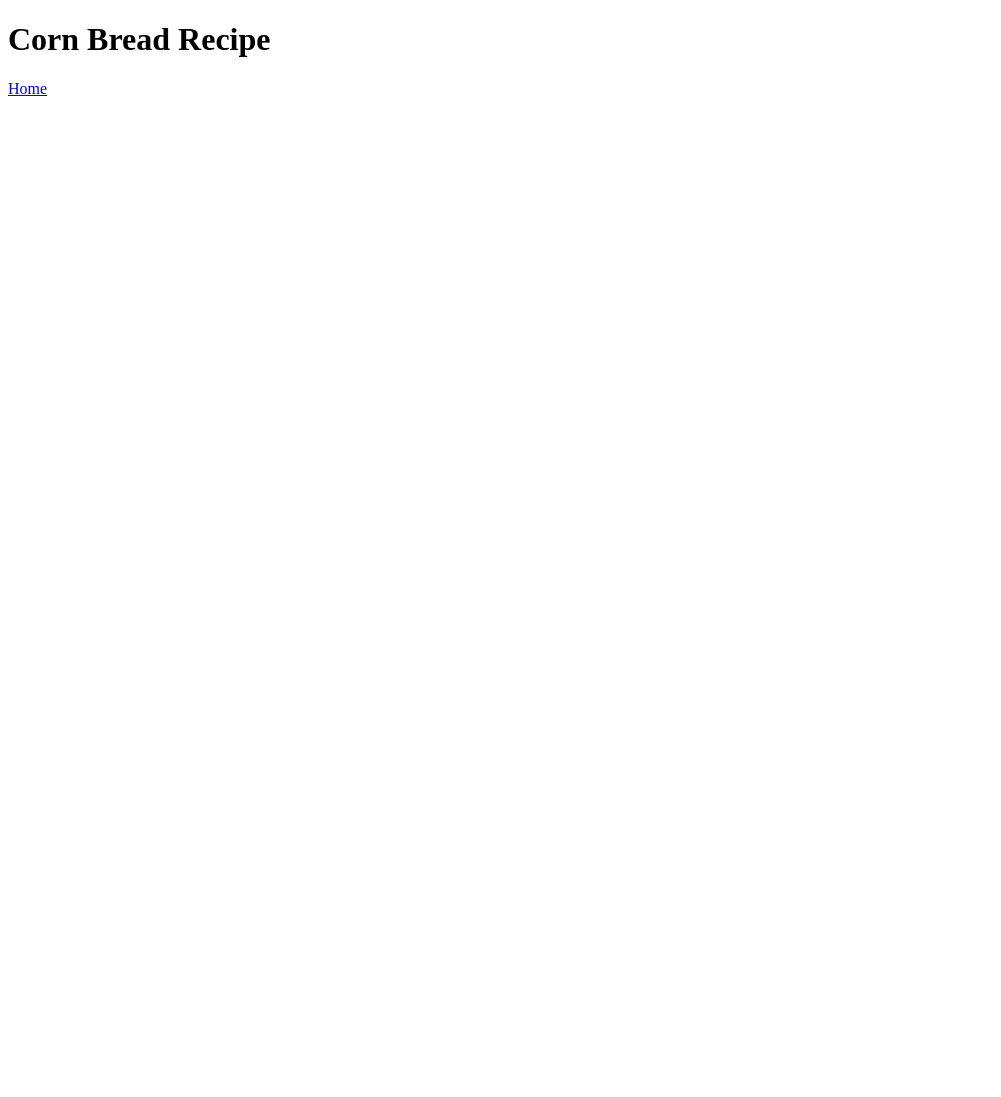
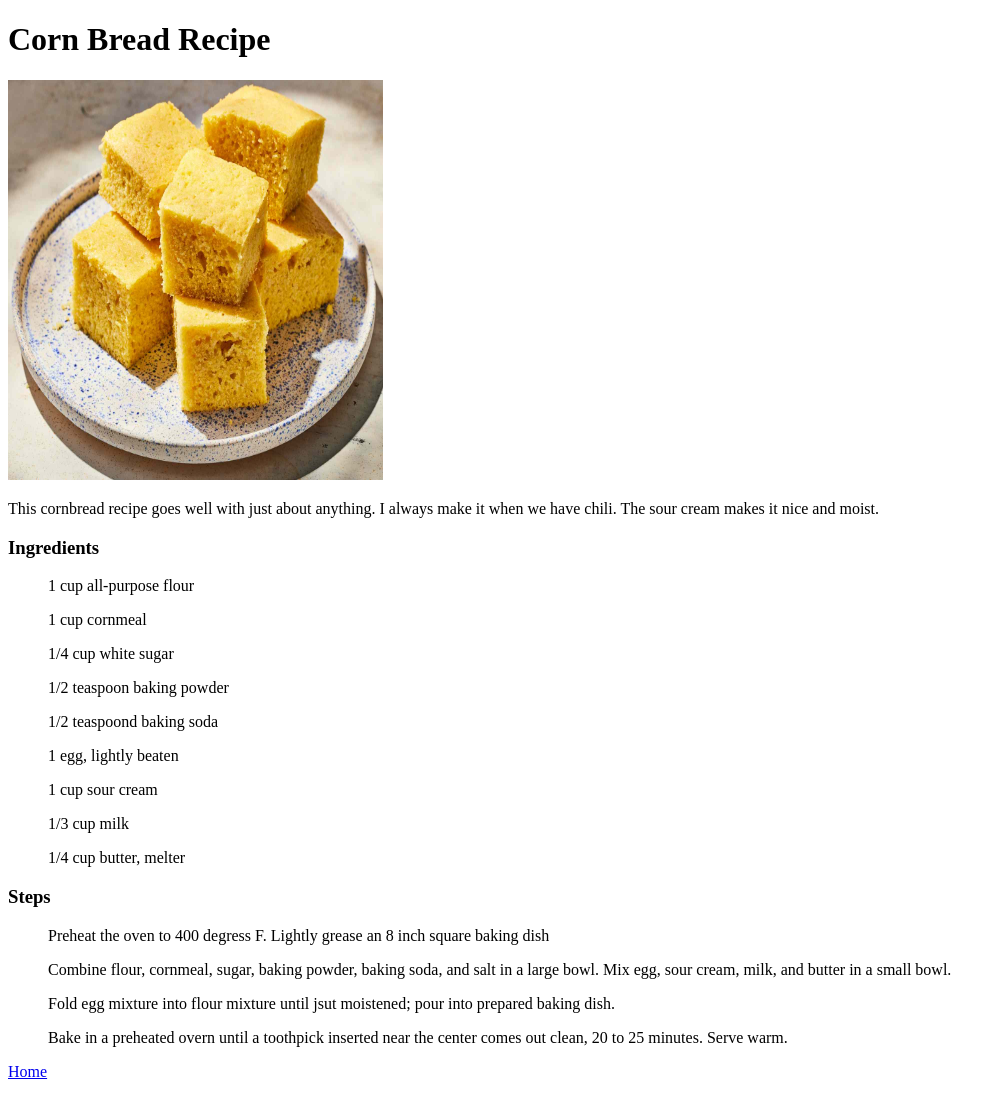
Before and after one commit to gagarc/odin-recipes, a plain HTML site: page recipes/cornbread.html in a window 1280 px wide. Shown: the whole page, without its empty margins (0-1001 px from the left). Before the commit the page ends 800 px from the top, so only its background shows below. Drawn offline with Linux system fonts and the light colour scheme.

Commit message:
Added corn bread recipe

```diff
--- a/recipes/cornbread.html
+++ b/recipes/cornbread.html
@@ -7,6 +7,28 @@
 </head>
 <body>
     <h1><strong>Corn Bread Recipe</strong></h1>
-    <a href="../index.html">Home</a>
+    <p><img src="../images/cornbread.jpg" alt="Corn Bread Picture" height="400" width="375"></p>
+    <p>This cornbread recipe goes well with just about anything. I always make it when we have chili. The sour cream makes it nice and moist.</p>
+
+    <h3><strong>Ingredients</strong></h3>
+    <ul>1 cup all-purpose flour</ul>
+    <ul>1 cup cornmeal</ul>
+    <ul>1/4 cup white sugar</ul>
+    <ul>1/2 teaspoon baking powder</ul>
+    <ul>1/2 teaspoond baking soda</ul>
+    <ul>1 egg, lightly beaten</ul>
+    <ul>1 cup sour cream</ul>
+    <ul>1/3 cup milk</ul>
+    <ul>1/4 cup butter, melter</ul>
+
+    <h3><strong>Steps</strong></h3>
+    <ol>Preheat the oven to 400 degress F. Lightly grease an 8 inch square baking dish</ol>
+    <ol>Combine flour, cornmeal, sugar, baking powder, baking soda, and salt in a large bowl.
+        Mix egg, sour cream, milk, and butter in a small bowl. <p>Fold egg mixture into flour mixture
+        until jsut moistened; pour into prepared baking dish.</p>
+    </ol>
+    <ol>Bake in a preheated overn until a toothpick inserted near the center comes out clean, 20 to 25 minutes. Serve warm.</ol>
+
+    <a href="../index.html"><p>Home</p></a>
 </body>
 </html>
```
Also changed, not shown: images/cornbread.jpg (added).
